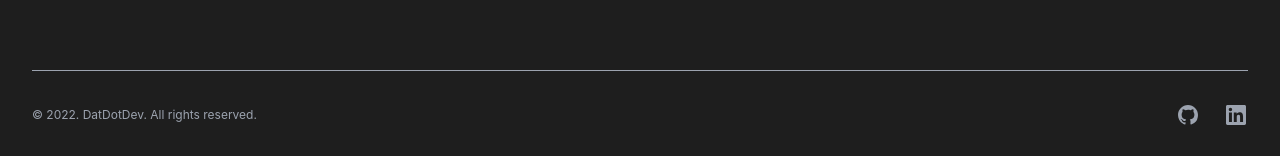
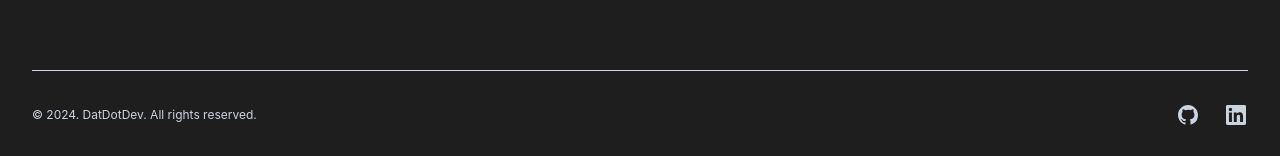
Before and after one commit to Git-DanD/dand-portfolio, a React (Create React App) app: page / in a window 1280 px wide. Shown: the part 641-797 px from the top of the page. Built offline with nearby package versions, Linux system fonts and the light colour scheme.

Commit message:
updated copyright

```diff
--- a/src/Components/Footer.js
+++ b/src/Components/Footer.js
@@ -4,9 +4,9 @@ const Footer = () => {
   return (
     <footer className="#1e1e1e">
       <div className="mx-auto max-w-screen-xl px-4 pb-8 pt-8 sm:px-6 lg:px-8">
-        <div className="border-t border-gray-400 pt-8 sm:flex sm:items-center sm:justify-between">
-          <p className="flex flex-wrap justify-center gap-4 text-xs text-gray-400 lg:justify-end">
-            &copy; 2022. DatDotDev. All rights reserved.
+        <div className="border-t border-slate-300 pt-8 sm:flex sm:items-center sm:justify-between">
+          <p className="flex flex-wrap justify-center gap-4 text-xs text-slate-300 lg:justify-end">
+            &copy; 2024. DatDotDev. All rights reserved.
           </p>
 
           <ul className="mt-8 flex justify-center gap-6 sm:mt-0 lg:justify-end">
@@ -15,7 +15,7 @@ const Footer = () => {
                 href="https://github.com/Git-DanD"
                 rel="noreferrer"
                 target="_blank"
-                className="text-gray-400 transition hover:opacity-75"
+                className="text-slate-300 transition hover:opacity-75"
               >
                 <span className="sr-only">GitHub</span>
 
@@ -39,7 +39,7 @@ const Footer = () => {
                 href="https://www.linkedin.com/in/dat-tan-duong/"
                 rel="noreferrer"
                 target="_blank"
-                className="text-gray-400 transition hover:opacity-75"
+                className="text-slate-300 transition hover:opacity-75"
               >
                 <span className="sr-only">LinkedIn</span>
 
```
